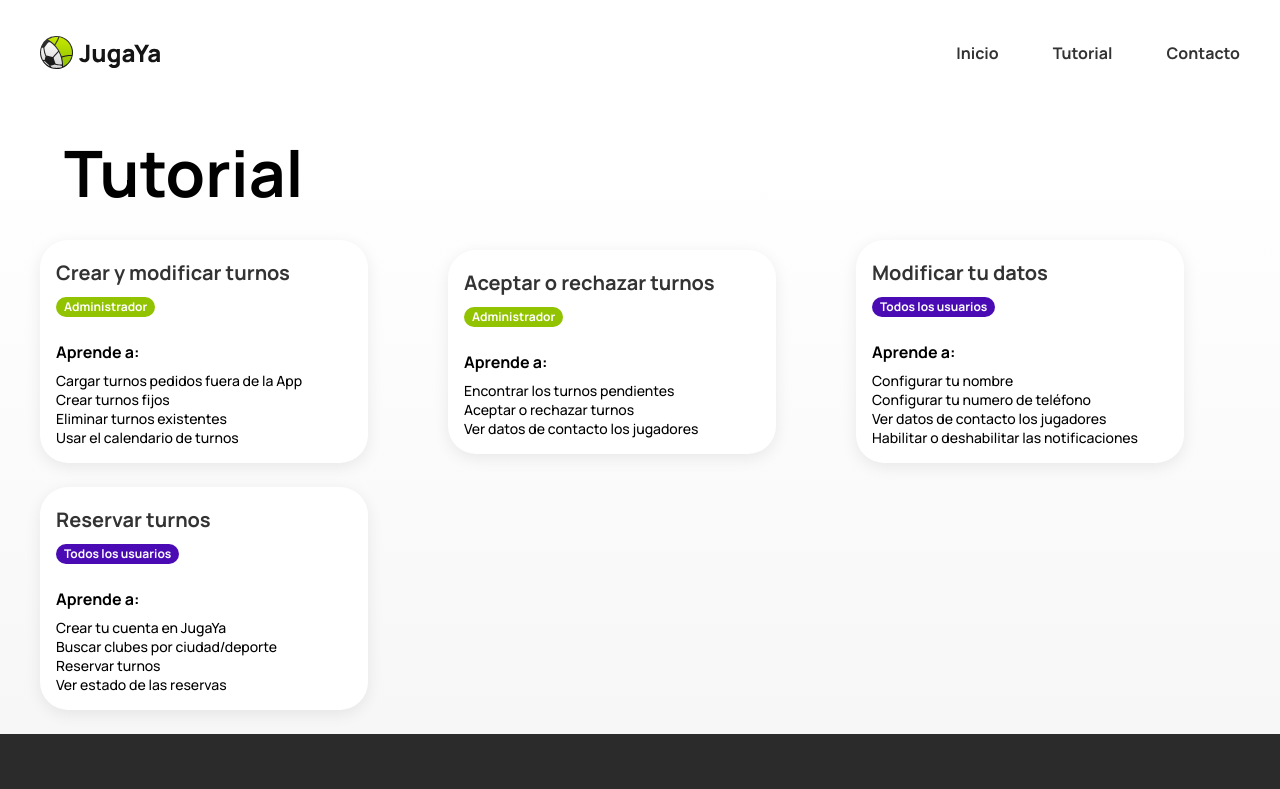
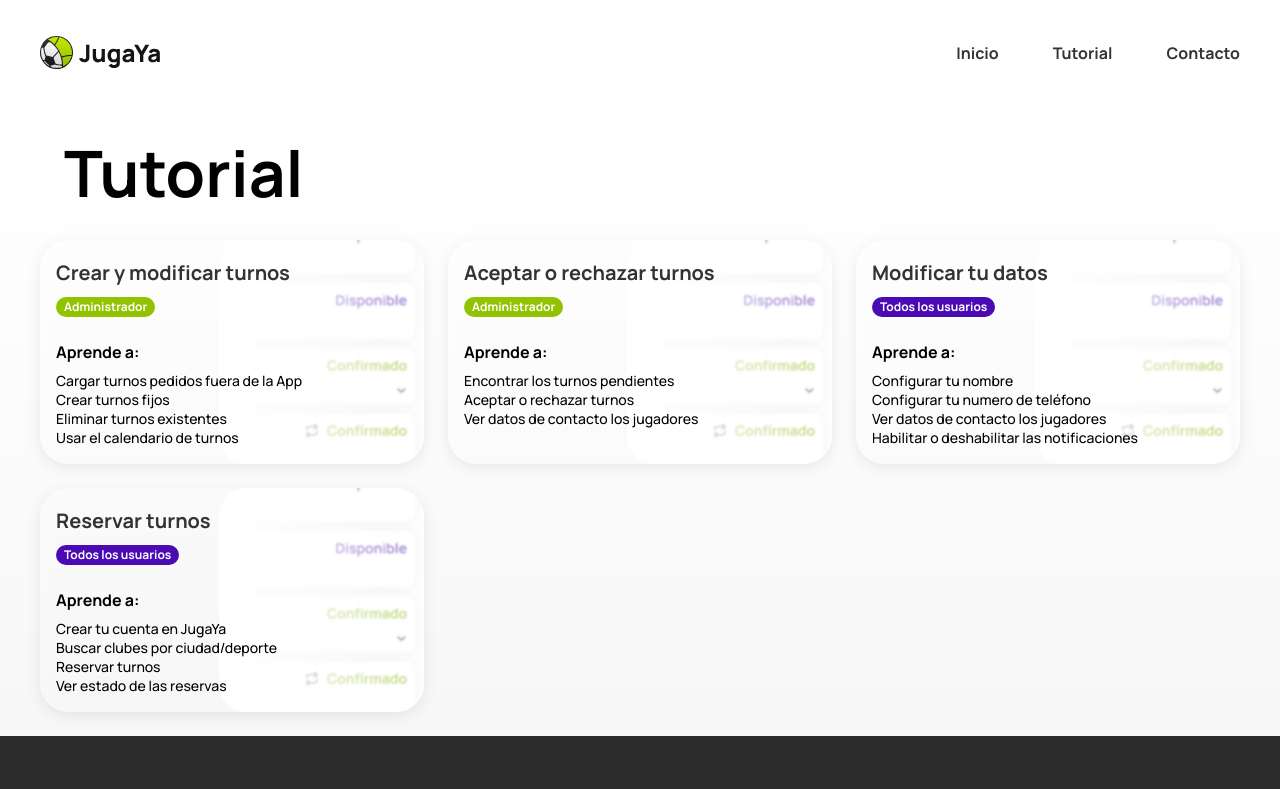
Before and after one commit to loops-ar/jugaya-landing, a React (Create React App) app: page /tutorial in a window 1280 px wide. Shown: the top 789 px of the page. Built offline with nearby package versions, Linux system fonts and the light colour scheme.

Commit message:
fondo card tutoriales

```diff
--- a/src/components/CardTutorial/CardTutorial.styles.ts
+++ b/src/components/CardTutorial/CardTutorial.styles.ts
@@ -4,11 +4,22 @@ export const StyledCardTutorial = styled("div", {
   display: "flex",
   flexDirection: "column",
   padding: "16px",
-  width: "328px",
   borderRadius: "28px",
-  backgroundColor: "$white",
+  minHeight: "224px",
   boxShadow: "0px 4px 16px rgba(0, 0, 0, 0.08)",
   cursor: "pointer",
+  position: "relative",
+  backdropFilter: "blur(4px)",
+});
+
+export const StyledCardFondo = styled("img", {
+  position: "absolute",
+  bottom: "0",
+  right: "0",
+  height: "100%",
+  objectFit: "contain",
+  borderRadius: "28px",
+  zIndex: "-1",
 });
 
 export const StyledCardTitle = styled("h1", {
--- a/src/components/CardTutorial/CardTutorial.tsx
+++ b/src/components/CardTutorial/CardTutorial.tsx
@@ -2,6 +2,7 @@ import { FC } from "react";
 import {
   StyledCardDescriptionItem,
   StyledCardDescriptionTitle,
+  StyledCardFondo,
   StyledCardTitle,
   StyledCardTutorial,
   StyledCardUserType,
@@ -14,11 +15,18 @@ interface CardTutorialProps {
   onClick?: () => void;
 }
 
-const CardTutorial: FC<CardTutorialProps> = ({ userType, title, items, onClick }) => {
+const CardTutorial: FC<CardTutorialProps> = ({
+  userType,
+  title,
+  items,
+  onClick,
+}) => {
   return (
     <StyledCardTutorial onClick={onClick}>
       <StyledCardTitle>{title}</StyledCardTitle>
-      <StyledCardUserType userType={userType}>{userType === "admin" ? "Administrador" : "Todos los usuarios"}</StyledCardUserType>
+      <StyledCardUserType userType={userType}>
+        {userType === "admin" ? "Administrador" : "Todos los usuarios"}
+      </StyledCardUserType>
 
       <StyledCardDescriptionTitle>Aprende a:</StyledCardDescriptionTitle>
       {items?.map((item, index) => (
@@ -26,6 +34,7 @@ const CardTutorial: FC<CardTutorialProps> = ({ userType, title, items, onClick }
           {item}
         </StyledCardDescriptionItem>
       ))}
+      <StyledCardFondo src="/img/fondo-card.png"></StyledCardFondo>
     </StyledCardTutorial>
   );
 };
```
Also changed, not shown: public/img/fondo-card.png (added).
